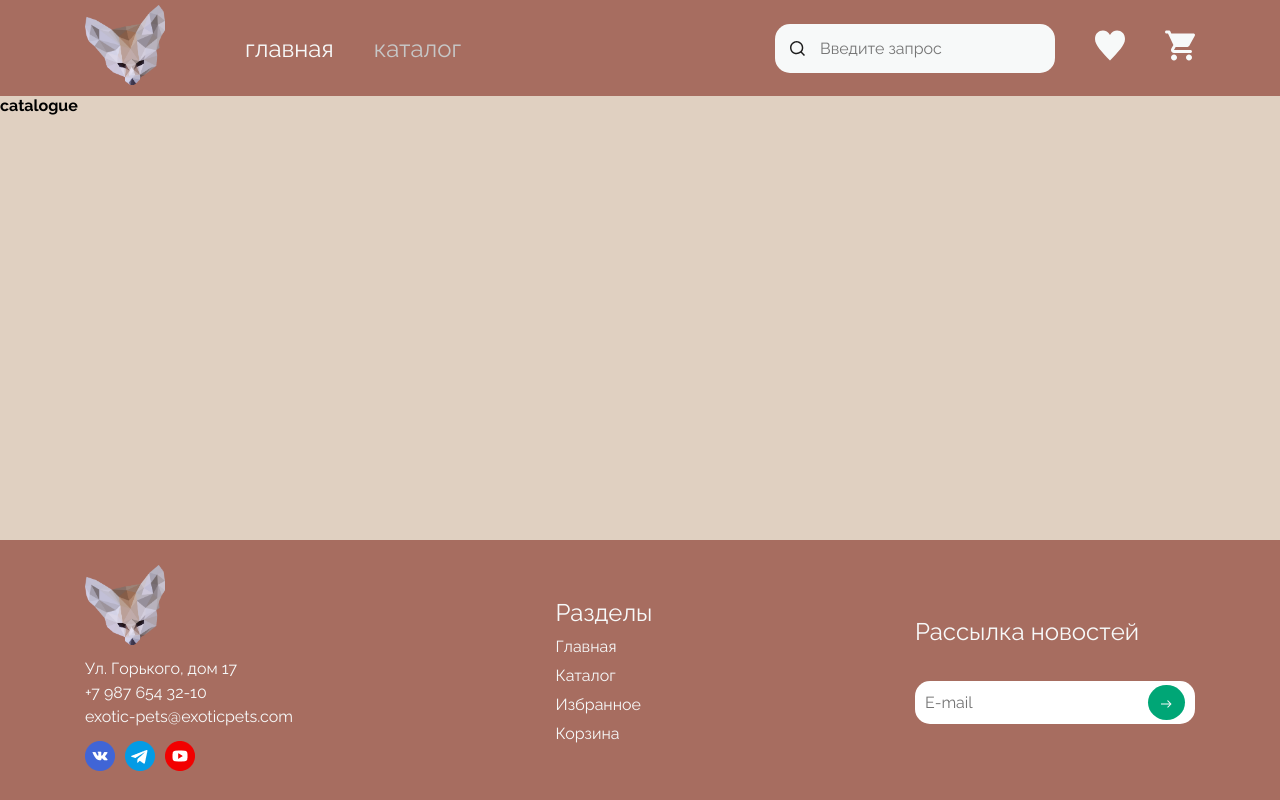
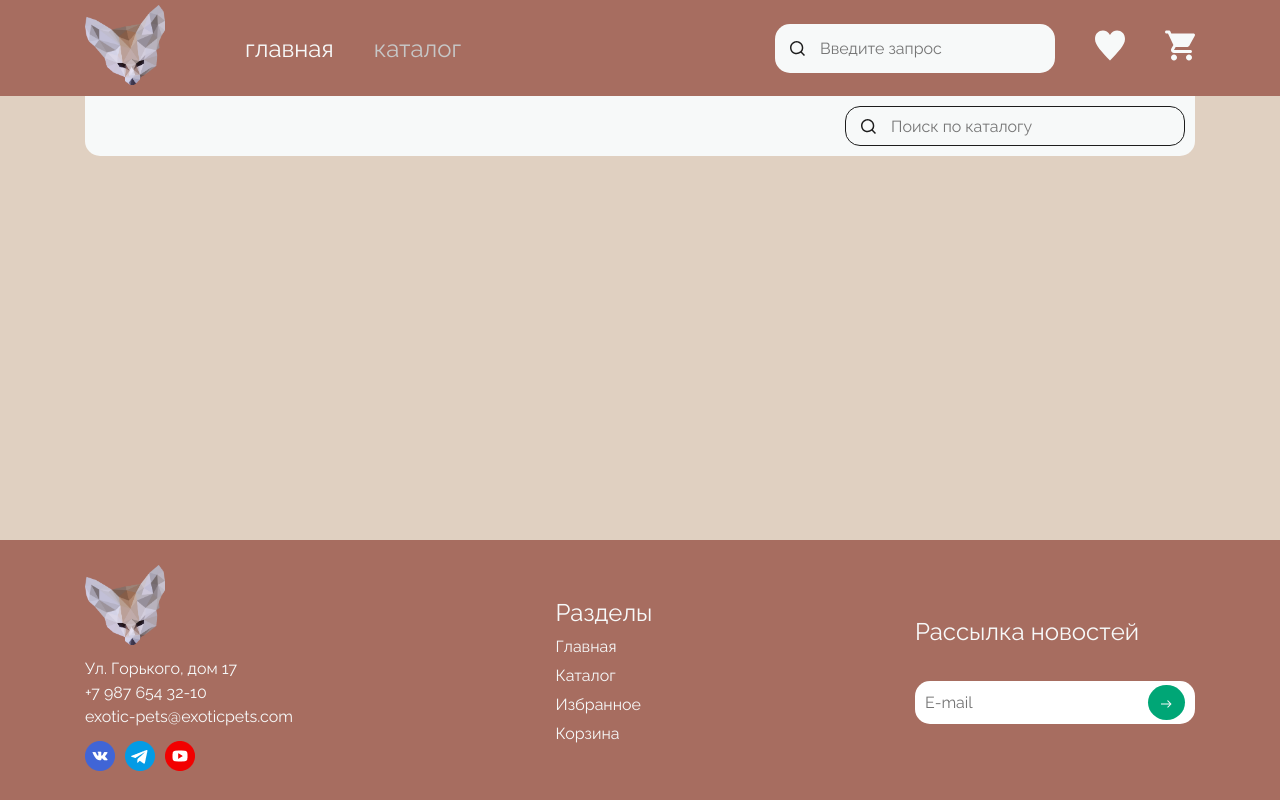
Before and after one commit to algorithm-ssau/exotic-pets-catalogue, a React (Create React App) app in the folder client/my-app/: page /catalogue in a window 1280 px wide. Built offline with nearby package versions, Linux system fonts and the light colour scheme.

Commit message:
F15 added filter container

```diff
--- /dev/null
+++ b/client/my-app/src/pages/catalogue_page/styles/page_catalogue.css
@@ -0,0 +1,5 @@
+.filter-container {
+    width: 1110px;
+
+    margin: 0 auto;
+}
--- /dev/null
+++ b/client/my-app/src/pages/catalogue_page/view/el/Filter/index.css
@@ -0,0 +1,35 @@
+.catalogue-filter {
+    width: 1110px;
+    height: 60px;
+
+    position: sticky;
+    top: 0;
+
+    background-color: var(--white);
+
+    border-radius: 0 0 var(--border-radius) var(--border-radius);
+
+    display: flex;
+    align-items: center;
+}
+
+.search-bar {
+    padding: .9375rem 2.8125rem;
+    width: 340px;
+    height: 40px;
+
+    border-radius: var(--border-radius);
+
+    background-color: var(--white);
+
+    display: flex;
+    flex-direction: row;
+    align-items: center;
+
+    margin-left: 760px;
+
+    border: 1px solid var(--black);
+
+    background: url("../../../../../assets/search-icon.svg") no-repeat center left var(--white);
+    background-position: .9375rem;
+}
--- /dev/null
+++ b/client/my-app/src/pages/catalogue_page/view/el/Filter/index.tsx
@@ -0,0 +1,15 @@
+import * as React from 'react';
+
+import './index.css';
+
+const CatalogueFilter = () => {
+    return (
+        <div className='catalogue-filter'>
+                <div>
+                    <input className='search-bar' type="text" placeholder="Поиск по каталогу" />
+                </div>
+        </div>
+    );
+}
+
+export default CatalogueFilter;
--- a/client/my-app/src/pages/catalogue_page/view/page_catalogue.tsx
+++ b/client/my-app/src/pages/catalogue_page/view/page_catalogue.tsx
@@ -1,8 +1,17 @@
 import React from 'react';
+
+// components
+import Filter from './el/Filter';
+
+//styles
+import "../styles/page_catalogue.css";
+import CatalogueFilter from './el/Filter';
 
 const PageCatalogue = () => {
     return (
-        <h1>catalogue</h1>
+        <div className='filter-container'>
+            <CatalogueFilter></CatalogueFilter>
+        </div>
     );
 }
 
```
